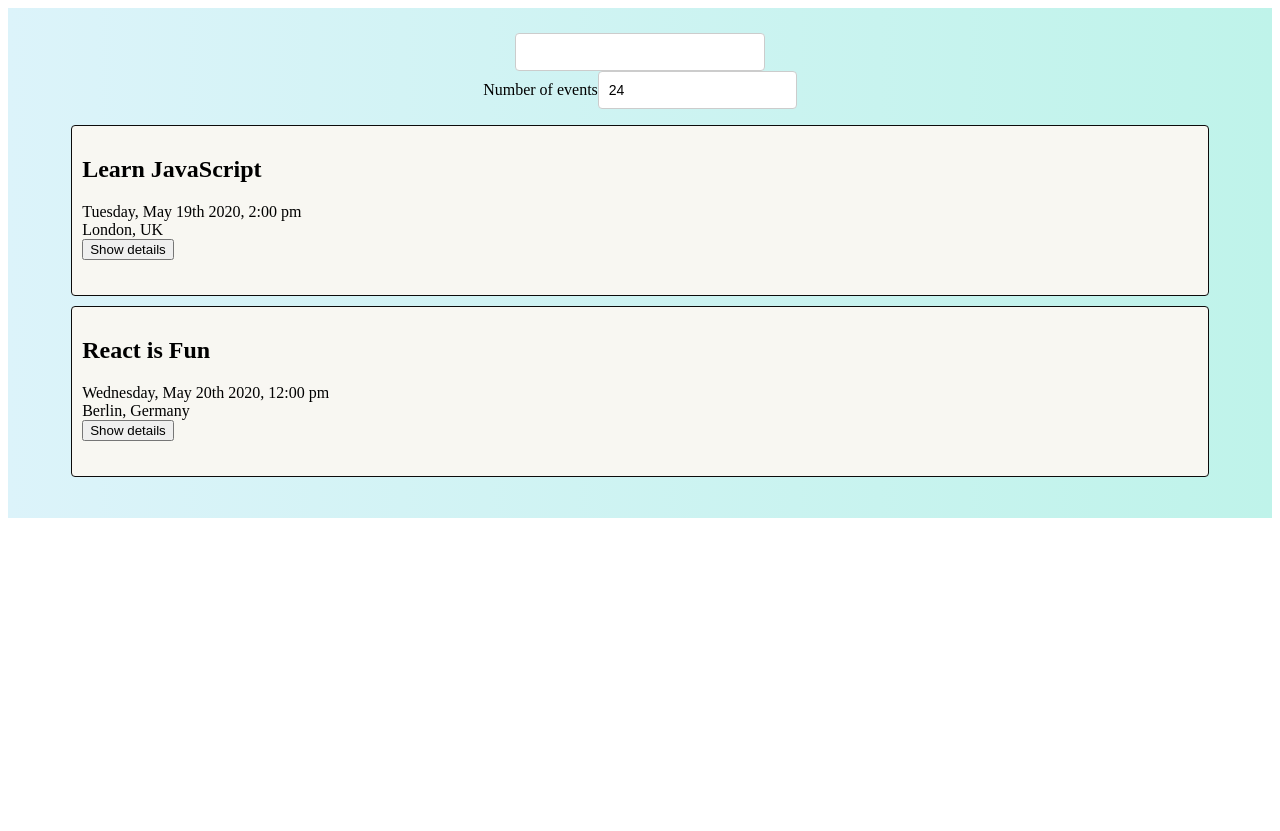
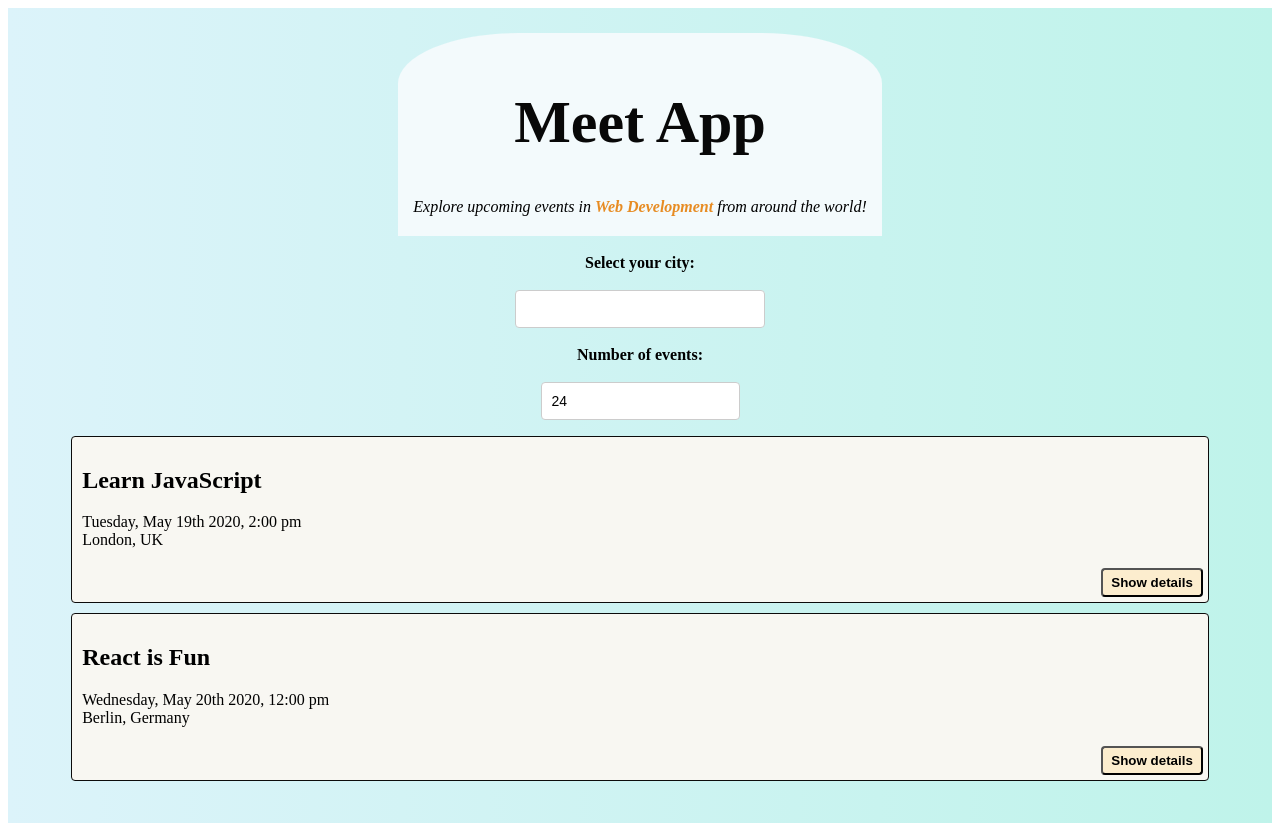
Before and after one commit to willcrone11/meet, a React (Create React App) app: page / in a window 1280 px wide. Before the commit the page ends 800 px from the top, so only its background shows below. Built offline with nearby package versions, Linux system fonts and the light colour scheme.

Commit message:
Updates headings and webpage spacing; also adds classnames for css manipulation

```diff
--- a/src/App.js
+++ b/src/App.js
@@ -40,10 +40,18 @@ class App extends Component {
   render() {
     return (
       <div className="App">
+        <div id="header-container">
+          <h1 id="header">Meet App</h1>
+          <p id="subheader">Explore upcoming events in <span id="webdev-header">Web Development</span> from around the world!</p>
+        </div>
+        <br/><br/>
+        <label id="city-label">Select your city: </label>
+        <br/><br/>
         <CitySearch
           locations={this.state.locations}
           updateEvents={this.updateEvents}
         />
+        <br/>
         <NumberOfEvents/>
         <EventList events={this.state.events} />
       </div>
--- a/src/Event.js
+++ b/src/Event.js
@@ -70,9 +70,10 @@ class Event extends Component {
           <span className='location'>{event.location}</span>
         </div>
         <div>{this.renderExpandedComponent()}</div>
+        <br/>
         <button
         type='button'
-        className='btn-details'
+        className='details-btn'
         onClick={this.handleExpandEvent}
         >
           {this.renderButtonText()}
--- a/src/NumberOfEvents.js
+++ b/src/NumberOfEvents.js
@@ -19,7 +19,8 @@ class NumberOfEvents extends Component {
 
     return (
       <div className="NumberOfEvents">
-        <label>Number of events</label>
+        <label id="numevents-label">Number of events: </label>
+        <br/><br/>
         <input
           type='number'
           className='number'
```
